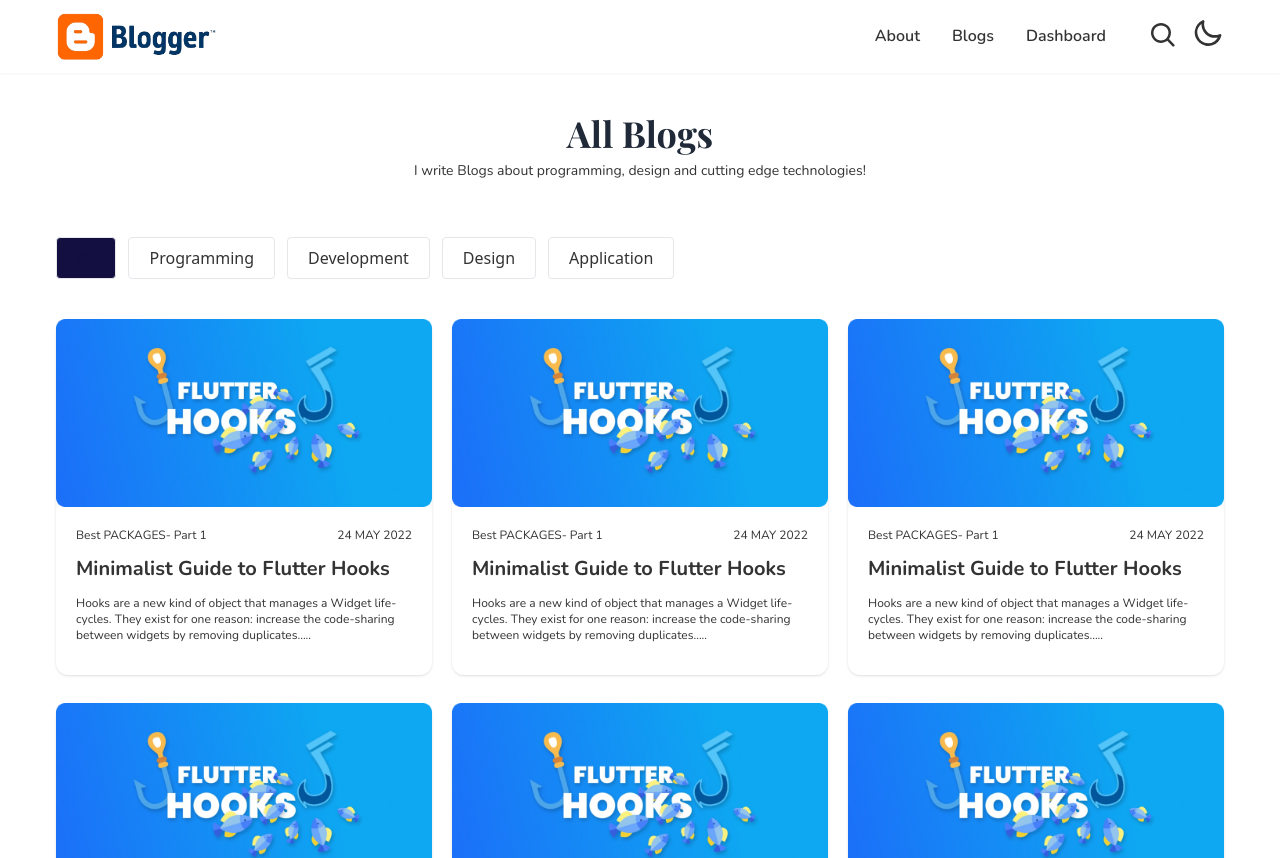
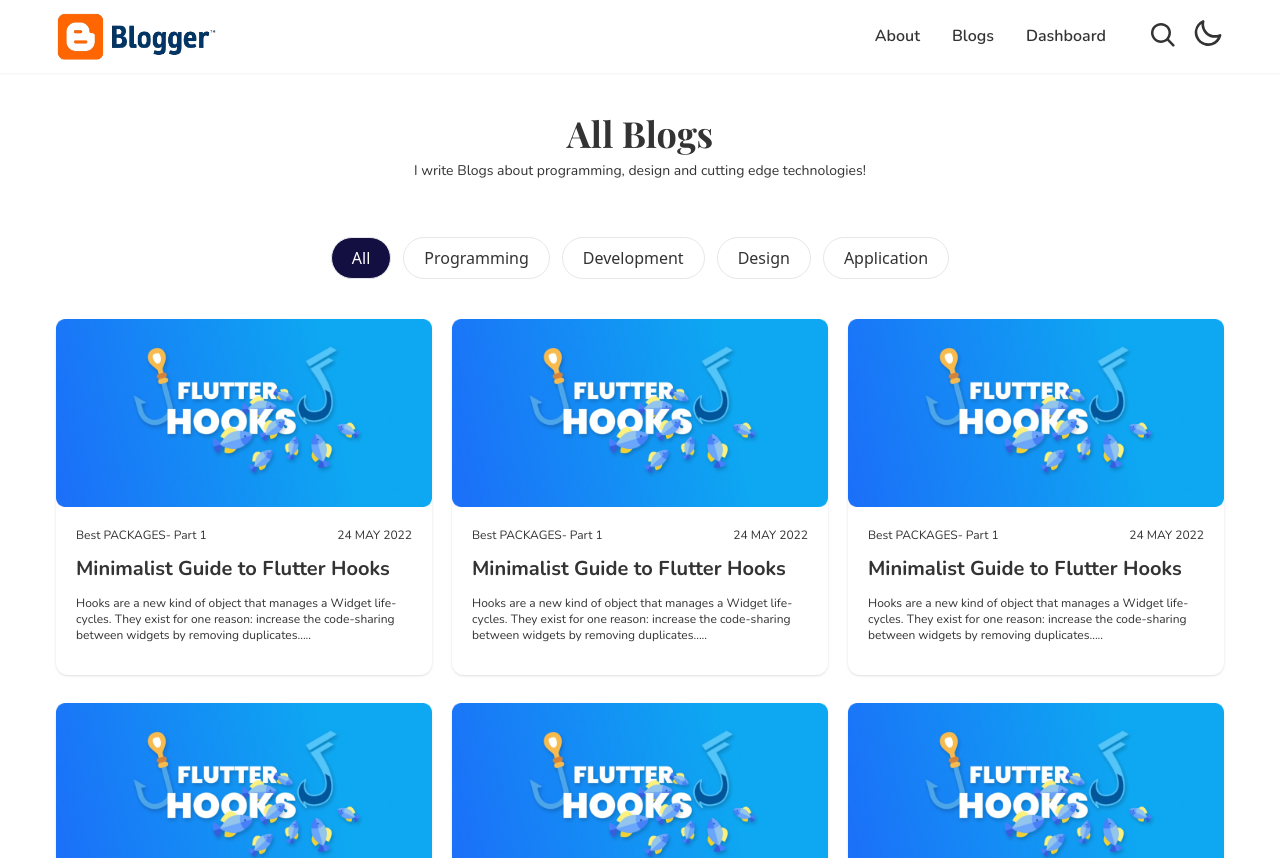
Before and after one commit to ImRanKhan81m/Blog-Site-Risosi, a React (Create React App) app: page /blog in a window 1280 px wide. Shown: the top 858 px of the page. Built offline with nearby package versions, Linux system fonts and the light colour scheme; a web font is replaced by a local one.

Commit message:
details page setup

```diff
--- a/src/App.js
+++ b/src/App.js
@@ -11,6 +11,7 @@ import Home from "./pages/Home";
 import Navbar from "./component/Shared/Navbar";
 import Footer from "./component/Shared/Footer";
 import Blog from "./pages/Blog";
+import BlogDetails from "./pages/BlogDetails";
 
 
 
@@ -41,6 +42,7 @@ function App() {
         <Routes preserverScrollPosition={false}>
           <Route path="/" element={<Home />}></Route>
           <Route path="/blog" element={<Blog />}></Route>
+          <Route path='/blog-details/:id' element={<BlogDetails />}></Route>
 
         </Routes>
       </articleDataContext.Provider>
--- a/src/component/LatestBlog/LatestBlogItem.js
+++ b/src/component/LatestBlog/LatestBlogItem.js
@@ -1,16 +1,28 @@
 import React from 'react';
+import { useNavigate } from 'react-router-dom';
 import img from '../../assets/image 21.png'
 
+
+
+
 const LatestBlogItem = () => {
+    const navigate = useNavigate()
+
+    const handleDetailsPage = () => {
+        navigate('/blog-details/details')
+    }
+
     return (
-        <div className='shadow rounded-xl'>
+        <div
+        onClick={() => handleDetailsPage()}
+        className='shadow rounded-xl cursor-pointer'>
             <img className='w-full' src={img} alt="" />
             <div className='p-5'>
                 <div className='text-xs flex justify-between mb-3'>
                     <p>Best PACKAGES- Part 1</p>
                     <p>24 MAY 2022</p>
                 </div>
-                <h6 className='font-bold text-xl cursor-pointer'>Minimalist Guide to Flutter Hooks</h6>
+                <h6 className='font-bold text-xl cursor-pointer hover:text-primary duration-200'>Minimalist Guide to Flutter Hooks</h6>
                 <p className='text-xs py-3'>Hooks are a new kind of object that manages a Widget life-cycles. They exist for one reason: increase the code-sharing between widgets by removing duplicates.....</p>
             </div>
         </div>
--- a/src/index.js
+++ b/src/index.js
@@ -5,8 +5,8 @@ import App from './App';
 import reportWebVitals from './reportWebVitals';
 import { BrowserRouter } from 'react-router-dom';
 import ScrollToTop from './hooks/ScrollToTop';
-import store from './component/features/app/store';
 import { Provider } from 'react-redux';
+import store from './features/app/store';
 
 const root = ReactDOM.createRoot(document.getElementById('root'));
 root.render(
--- a/src/pages/Blog.js
+++ b/src/pages/Blog.js
@@ -2,40 +2,42 @@ import React from 'react';
 import { useContext } from 'react';
 import { useDispatch, useSelector } from 'react-redux';
 import { articleDataContext } from '../App';
-import { toggleFilters } from '../component/features/filter/filterSlice';
 import LatestBlogItem from '../component/LatestBlog/LatestBlogItem';
+import { toggleFilters } from '../features/filter/filterSlice';
 
 const Blog = () => {
     const { filters } = useSelector(state => state.filter)
     const dispatch = useDispatch()
     const { dark } = useContext(articleDataContext);
 
-    const activeClass = `bg-warning ${dark? 'text-[#ffff] bg-primary border-warning' : 'text-base-100'} text-warning `
+    const activeClass = `bg-warning ${dark && 'text-[#fffff] bg-primary border-warning' } text-white`
 
     return (
         <div className='mid-container'>
             <div className='mt-10 mb-14'>
-                <h1 className='text-4xl text-center font-bold text-gray-800'>All Blogs</h1>
+                <h1 className='text-4xl text-center font-bold'>All Blogs</h1>
                 <p className='text-sm text-center mt-2'>I write Blogs about programming, design and cutting edge technologies!</p>
             </div>
 
 
-            <div className="sm:flex sm:gap-3 grid grid-cols-2 gap-5 mb-10">
+            <div className='flex justify-center items-center'>
+                <div className="sm:flex sm:gap-3 grid grid-cols-2 gap-5 mb-10 ">
                     <div
                         onClick={() => dispatch(toggleFilters('all'))}
-                    className={`border flex justify-center items-center px-5 py-2 ${filters.includes('all') ? 'border-red' : 'border'}  hover:border-red rounded cursor-pointer ${filters.includes('all') ? activeClass : null}`}>All</div>
+                        className={`border flex justify-center items-center px-5 py-2   hover:border-red rounded-3xl cursor-pointer ${filters.includes('all') ? activeClass : null}`}>All</div>
                     <div
                         onClick={() => dispatch(toggleFilters('programming'))}
-                    className={`border flex justify-center items-center px-5 py-2 ${filters.includes('programming') ? 'border-red' : 'border'}  hover:border-red rounded cursor-pointer ${filters.includes('programming') ? activeClass : null}`}>Programming</div>
+                        className={`border flex justify-center items-center px-5 py-2 hover:border-red rounded-3xl cursor-pointer ${filters.includes('programming') ? activeClass : null}`}>Programming</div>
                     <div
                         onClick={() => dispatch(toggleFilters('development'))}
-                    className={`border flex justify-center items-center px-5 py-2 ${filters.includes('development') ? 'border-red' : 'border'}  hover:border-red rounded cursor-pointer ${filters.includes('development') ? activeClass : null}`}>Development</div>
+                        className={`border flex justify-center items-center px-5 py-2   hover:border-red rounded-3xl cursor-pointer ${filters.includes('development') ? activeClass : null}`}>Development</div>
                     <div
                         onClick={() => dispatch(toggleFilters('design'))}
-                    className={`border flex justify-center items-center px-5 py-2 ${filters.includes('design') ? 'border-red' : 'border'}  hover:border-red rounded cursor-pointer ${filters.includes('design') ? activeClass : null}`}>Design</div>
+                        className={`border flex justify-center items-center px-5 py-2   hover:border-red rounded-3xl cursor-pointer ${filters.includes('design') ? activeClass : null}`}>Design</div>
                     <div
                         onClick={() => dispatch(toggleFilters('application'))}
-                    className={`border flex justify-center items-center px-5 py-2 ${filters.includes('application') ? 'border-red' : 'border'}  hover:border-red rounded cursor-pointer ${filters.includes('application') ? activeClass : null}`}>Application</div>
+                        className={`border flex justify-center items-center px-5 py-2   hover:border-red rounded-3xl cursor-pointer ${filters.includes('application') ? activeClass : null}`}>Application</div>
+                </div>
             </div>
 
 
--- /dev/null
+++ b/src/pages/BlogDetails.js
@@ -0,0 +1,11 @@
+import React from 'react';
+
+const BlogDetails = () => {
+    return (
+        <div>
+            details page
+        </div>
+    );
+};
+
+export default BlogDetails;
```
Also changed, not shown: src/features/api/apiSlice.js (renamed from src/component/features/api/apiSlice.js), src/features/app/store.js (renamed from src/component/features/app/store.js), src/features/filter/filterSlice.js (renamed from src/component/features/filter/filterSlice.js). Lines whose indentation alone changed are shown as unchanged.
